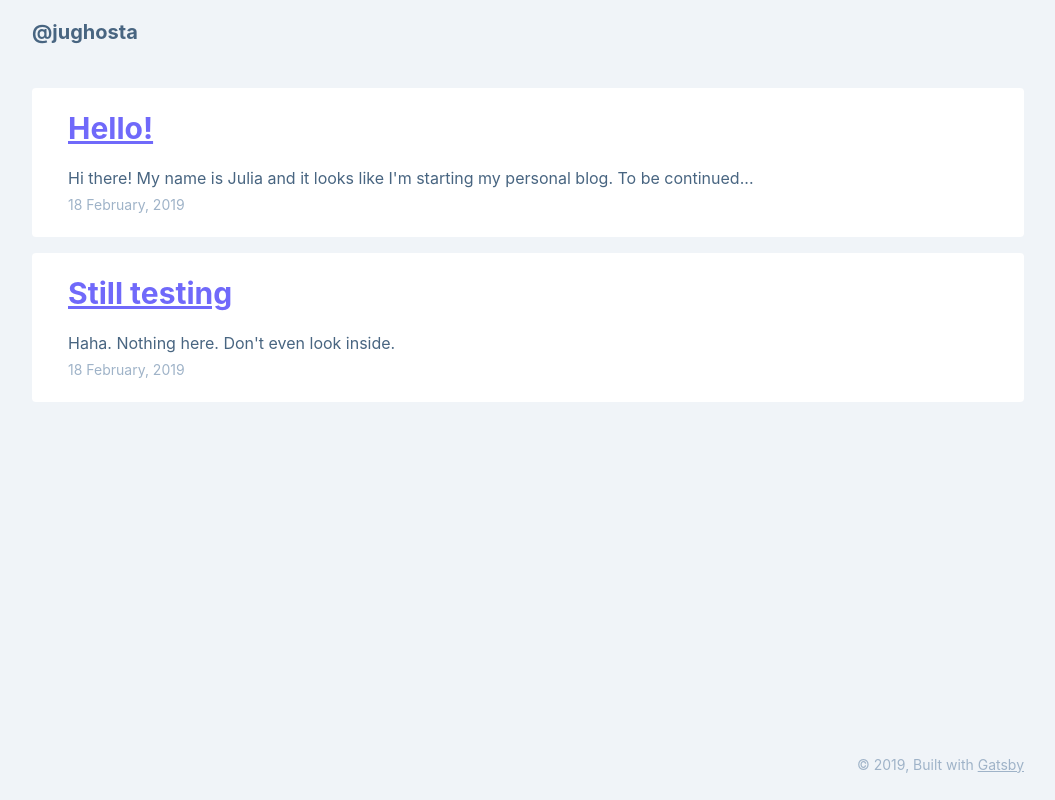
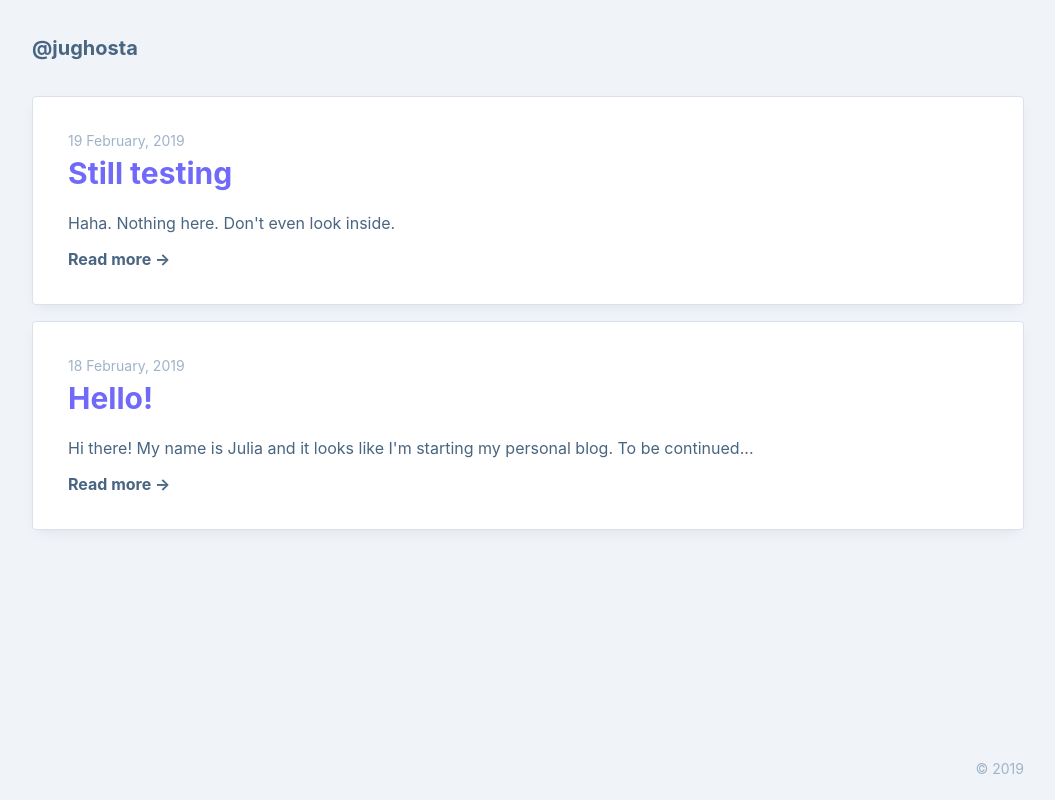
Before and after one commit to jughosta/blog, a Gatsby site: page / in a window 1280 px wide. Shown: the whole page, without its empty margins (112-1167 px from the left). Built offline with nearby package versions, Linux system fonts and the light colour scheme; Gatsby itself is replaced by a stand-in of ours.

Commit message:
Update styles

```diff
--- a/gatsby-config.js
+++ b/gatsby-config.js
@@ -13,6 +13,7 @@ module.exports = {
       borderColor: palette.bluegrey100,
       textColor: palette.bluegrey600,
       textColorLight: palette.bluegrey300,
+      boxShadow: `inset 0 0 0 1px ${palette.bluegrey100}, 0 5px 15px -6px rgba(0, 0, 0, 0.1)`,
       palette
     }
   },
--- a/src/components/blog-preview.js
+++ b/src/components/blog-preview.js
@@ -4,28 +4,46 @@ import { Link } from "gatsby";
 const BlogPreview = ({ node, theme }) => (
   <section
     style={{
+      boxShadow: theme.boxShadow,
       borderRadius: '4px',
-      padding: '1.5rem 2.25rem',
+      padding: '2.25rem',
       background: theme.cardBackgroundColor,
       marginBottom: '1rem'
     }}
   >
+    <div
+      style={{
+        color: theme.textColorLight,
+        fontSize: '0.875rem',
+        marginBottom: '0.5rem'
+      }}
+    >
+      {node.frontmatter.date}
+    </div>
     <h2>
       <Link
         to={node.fields.slug}
+        style={{
+          textDecoration: 'none'
+        }}
       >
         {node.frontmatter.title}
       </Link>
     </h2>
     <p>{node.excerpt}</p>
-    <div
-      style={{
-        color: theme.textColorLight,
-        fontSize: '0.875rem',
-        marginTop: '0.5rem'
-      }}
-    >
-      {node.frontmatter.date}
+    <div style={{
+      marginTop: '1rem'
+    }}>
+      <Link
+        to={node.fields.slug}
+        style={{
+          color: theme.textColor,
+          textDecoration: 'none',
+          fontWeight: 'bold'
+        }}
+      >
+        Read more →
+      </Link>
     </div>
   </section>
 );
--- a/src/components/footer.js
+++ b/src/components/footer.js
@@ -32,17 +32,7 @@ const Footer = () => (
             height: '4rem'
           }}
         >
-          © {new Date().getFullYear()}, Built with&nbsp;
-          <a
-            href="https://www.gatsbyjs.org"
-            target="_blank"
-            rel="noopener"
-            style={{
-              color: theme.textColorLight
-            }}
-          >
-            Gatsby
-          </a>
+          © {new Date().getFullYear()}
         </div>
       </footer>
     )}
--- a/src/components/header.js
+++ b/src/components/header.js
@@ -26,7 +26,7 @@ const Header = ({ isIndexPage }) => (
             padding: '0 1rem',
             display: 'flex',
             alignItems: 'center',
-            height: '4rem'
+            height: '6rem'
           }}
         >
           <div style={{
@@ -37,15 +37,6 @@ const Header = ({ isIndexPage }) => (
             {
               isIndexPage ?
                 title :
-                <div style={{
-                  display: 'flex',
-                  alignItems: 'center'
-                }}>
-                  <div style={{
-                    marginRight: '1rem'
-                  }}>
-                    ←
-                  </div>
                 <Link
                   to="/"
                   style={{
@@ -53,9 +44,8 @@ const Header = ({ isIndexPage }) => (
                     textDecoration: 'none',
                   }}
                 >
-                    {title}
+                  {title.replace('@', '← ')}
                 </Link>
-                </div>
             }
           </div>
         </div>
--- a/src/components/layout.css
+++ b/src/components/layout.css
@@ -31,6 +31,10 @@ a {
 }
 a:visited {
   color: #8888fc;
+}
+a:hover,
+a:active {
+  opacity: 0.8;
 }
 img {
   border-style: none;
--- a/src/components/layout.js
+++ b/src/components/layout.js
@@ -26,8 +26,8 @@
           style={{
             margin: '0 auto',
             maxWidth: theme.maxWidth,
-            padding: '1.5rem 1rem',
-            minHeight: 'calc(100vh - 8rem - 4px)'
+            padding: '0 1rem 1rem',
+            minHeight: 'calc(100vh - 10rem)'
           }}
         >
           <main>{children}</main>
--- a/src/pages/2019-02-18-second.md
+++ b/src/pages/2019-02-19-second.md
@@ -1,6 +1,6 @@
 ---
 title: 'Still testing'
-date: '2019-02-18'
+date: '2019-02-19'
 ---
 
 Haha. Nothing here. Don't even look inside.
--- a/src/pages/index.js
+++ b/src/pages/index.js
@@ -16,7 +16,8 @@ const IndexPage = () => (
               textColor,
               textColorLight,
               borderColor,
-              cardBackgroundColor
+              cardBackgroundColor,
+              boxShadow
             }
           }
         }
```
Also changed, not shown: src/templates/blog-post.js (+5 -3 lines). Lines whose indentation alone changed are shown as unchanged.
